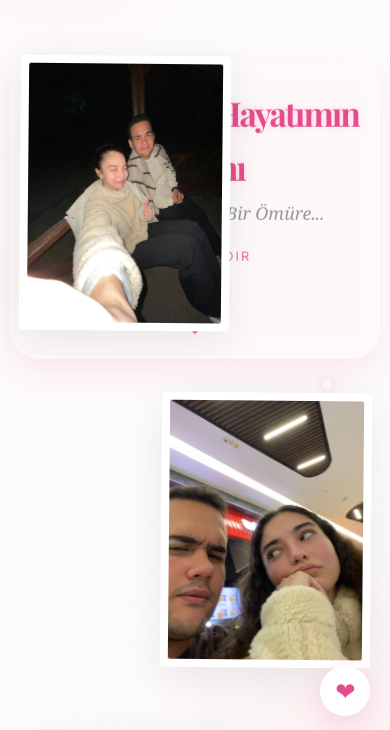
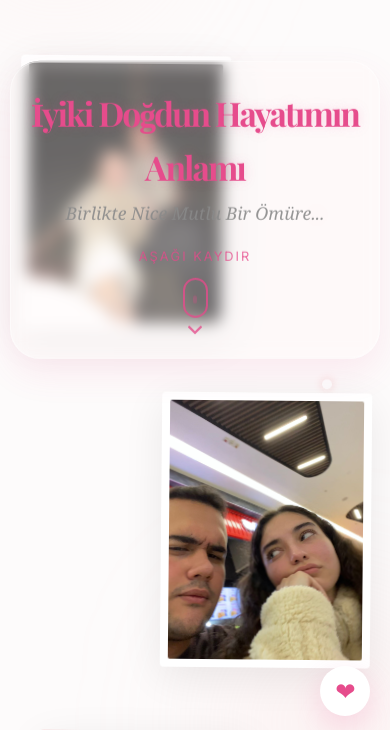
Before and after one commit to ParzivalSANN/gaanweb, a React (Vite) app: page / in a window 390 px wide. Shown: the part 108-838 px from the top of the page. Built offline with nearby package versions, Linux system fonts and the light colour scheme; a web font is replaced by a local one.

Commit message:
Mobil görünümde başlık katmanlaması düzeltildi

```diff
--- a/src/components/FloatingGallery.css
+++ b/src/components/FloatingGallery.css
@@ -235,6 +235,7 @@
     top: 20vh;
     padding: 25px 15px;
     max-width: 95%;
+    z-index: 100 !important; /* Force title to stay on top for mobile */
   }
   .hero-title {
     font-size: 2.1rem;
@@ -244,6 +245,7 @@
 
   .floating-item {
     width: 210px !important;
+    z-index: 1 !important; /* Move images behind the title box on mobile */
   }
 
   /* Strictly separated vertical paths for mobile */
```
